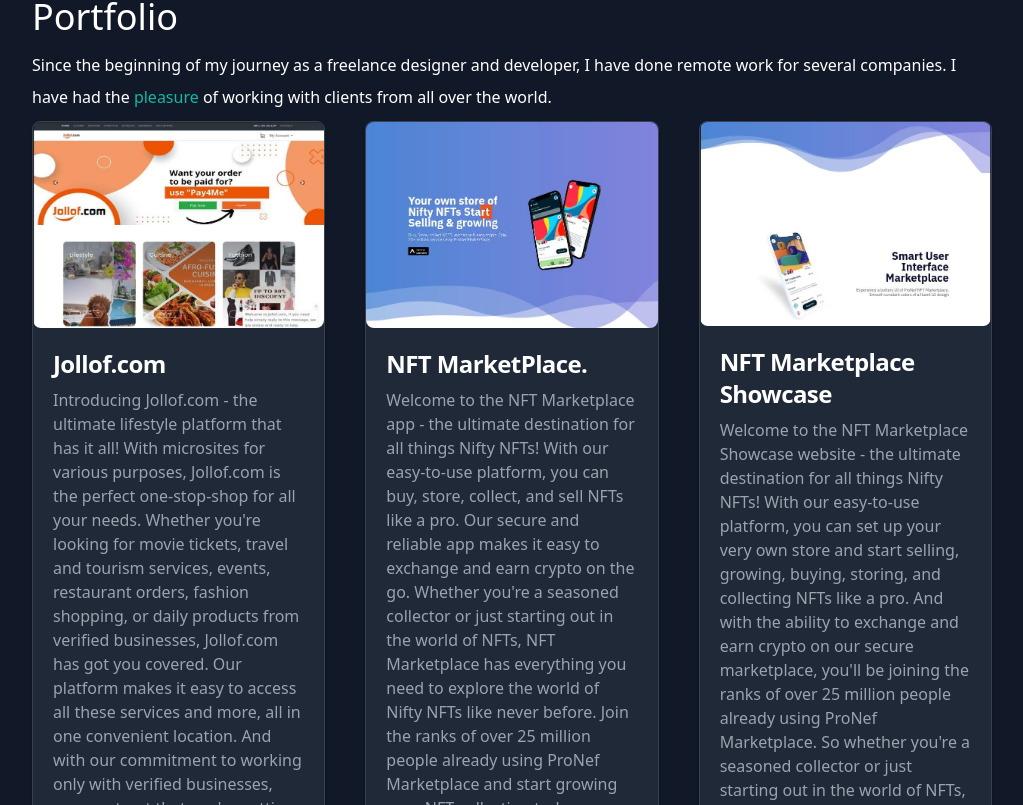
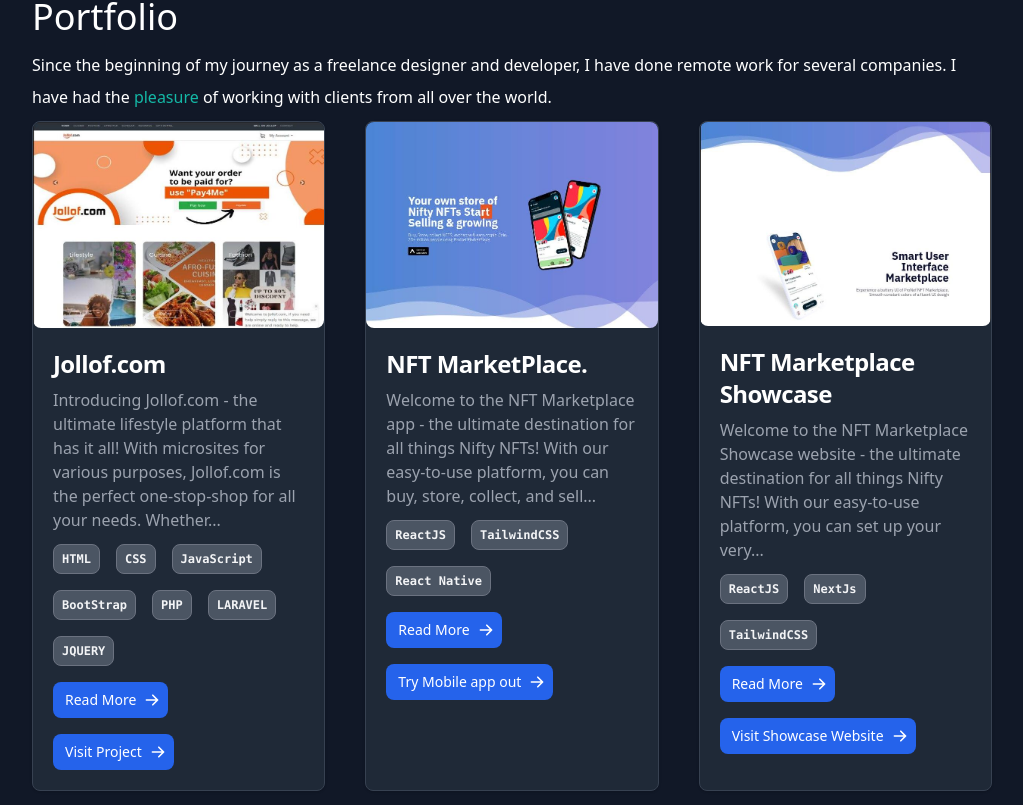
Before and after one commit to Timbaron/Myportfolio, a Next.js app: page / in a window 1280 px wide. Shown: the part 1995-2800 px from the top of the page, without its empty margins (128-1151 px from the left). Built offline with nearby package versions, Linux system fonts and the light colour scheme.

Commit message:
add modal and progeamming stacks

```diff
--- a/components/Portfolio.jsx
+++ b/components/Portfolio.jsx
@@ -1,14 +1,19 @@
 import Image from "next/image";
-import React from "react";
+import React, { useState } from "react";
+import Modal from "./modal";
 
-const Portfolio = ({ src, title, description, url, urlText}) => {
+const Portfolio = ({ project, isDrawerOpen, setIsDrawerOpen }) => {
+  const [isModalOpen, setIsModalOpen] = useState(false);
+  const handleOpenModal = () => {
+    setIsModalOpen(true);
+  };
   return (
     <div class="max-w-sm bg-white border border-gray-200 rounded-lg shadow dark:bg-gray-800 dark:border-gray-700">
       <div class="mx-auto">
         <a href="#" width="100%">
           <Image
-            src={src}
-            alt={title}
+            src={project.imgUrl}
+            alt={project.title}
             width={400}
             height={200}
             className="rounded-lg object-cover"
@@ -18,20 +23,51 @@
       <div class="p-5">
         <a href="#">
           <h5 class="mb-2 text-2xl font-bold tracking-tight text-gray-900 dark:text-white">
-            {title}
+            {project.title}
           </h5>
         </a>
         <p class="mb-3 font-normal text-gray-700 dark:text-gray-400">
-          {description}
+          {project.description.split(" ").slice(0, 26).join(" ")}...
         </p>
-        {urlText && (
+        <div class="flex flex-wrap gap-4 mb-4">
+          {project.stacks.map((item) => (
+            <kbd
+              key={item}
+              className="px-2 py-1.5 text-xs font-semibold text-gray-800 bg-gray-100 border border-gray-200 rounded-lg dark:bg-gray-600 dark:text-gray-100 dark:border-gray-500"
+            >
+              {item}
+            </kbd>
+          ))}
+        </div>
+        <div class="flex flex-wrap gap-4">
+          <button
+            onClick={handleOpenModal}
+            type="button"
+            class="inline-flex items-center px-3 py-2 text-sm font-medium text-center text-white bg-blue-700 rounded-lg hover:bg-blue-800 focus:ring-4 focus:outline-none focus:ring-blue-300 dark:bg-blue-600 dark:hover:bg-blue-700 dark:focus:ring-blue-800"
+          >
+            Read More
+            <svg
+              aria-hidden="true"
+              class="w-4 h-4 ml-2 -mr-1"
+              fill="currentColor"
+              viewBox="0 0 20 20"
+              xmlns="http://www.w3.org/2000/svg"
+            >
+              <path
+                fill-rule="evenodd"
+                d="M10.293 3.293a1 1 0 011.414 0l6 6a1 1 0 010 1.414l-6 6a1 1 0 01-1.414-1.414L14.586 11H3a1 1 0 110-2h11.586l-4.293-4.293a1 1 0 010-1.414z"
+                clip-rule="evenodd"
+              ></path>
+            </svg>
+          </button>
+          {project.urlText && (
             <a
-        href={url}
+              href={project.url}
               target="_blank"
               rel="noreferrer"
               class="inline-flex items-center px-3 py-2 text-sm font-medium text-center text-white bg-blue-700 rounded-lg hover:bg-blue-800 focus:ring-4 focus:outline-none focus:ring-blue-300 dark:bg-blue-600 dark:hover:bg-blue-700 dark:focus:ring-blue-800"
             >
-       {urlText}
+              {project.urlText}
               <svg
                 aria-hidden="true"
                 class="w-4 h-4 ml-2 -mr-1"
@@ -49,6 +85,13 @@
           )}
         </div>
       </div>
+      {/* <Drawer isOpen={isDrawerOpen} setIsOpen={setIsDrawerOpen} /> */}
+      <Modal
+        project={project}
+        isModalOpen={isModalOpen}
+        setIsModalOpen={setIsModalOpen}
+      />
+    </div>
   );
 };
 
--- /dev/null
+++ b/components/modal.jsx
@@ -0,0 +1,65 @@
+import { useState } from "react";
+
+const Modal = ({ isOpen, closeModal, children }) => {
+  const handleBackgroundClick = (event) => {
+    if (event.target === event.currentTarget) {
+      closeModal();
+    }
+  };
+
+  return (
+    <div
+      className={`fixed inset-0 z-50 overflow-auto bg-opacity-50 ${
+        isOpen ? "" : "hidden"
+      }`}
+      onClick={handleBackgroundClick}
+    >
+      <div className="fixed inset-0 flex items-center justify-center m-4">
+        <div className="relative bg-black dark:bg-white w-800 max-h-96 overflow-y-auto rounded-md shadow-lg p-6">
+          <button
+            className="absolute top-2 right-2 text-gray-400 hover:text-gray-600 focus:outline-none"
+            onClick={closeModal}
+          >
+            <svg
+              xmlns="http://www.w3.org/2000/svg"
+              className="h-6 w-6"
+              fill="none"
+              viewBox="0 0 24 24"
+              stroke="currentColor"
+            >
+              <path
+                strokeLinecap="round"
+                strokeLinejoin="round"
+                strokeWidth={2}
+                d="M6 18L18 6M6 6l12 12"
+              />
+            </svg>
+          </button>
+
+          {children}
+        </div>
+      </div>
+    </div>
+  );
+};
+
+const ModalPage = ({ project,isModalOpen,setIsModalOpen }) => {
+
+  const handleCloseModal = () => {
+    setIsModalOpen(false);
+  };
+
+  return (
+    <div>
+
+      <Modal isOpen={isModalOpen} closeModal={handleCloseModal}>
+        <h2 className="text-lg font-medium mb-4 text-blue-600">
+          {project.title}
+        </h2>
+        <p className="text-gray-700">{project.description}</p>
+      </Modal>
+    </div>
+  );
+};
+
+export default ModalPage;
--- a/constants/projects.js
+++ b/constants/projects.js
@@ -18,6 +18,9 @@
     url: "https://jollof.com",
     urlText: "Visit Project",
     imgUrl: jollof,
+    stacks: [
+      'HTML','CSS','JavaScript','BootStrap','PHP','LARAVEL','JQUERY'
+    ],
   },
   {
     id: 2,
@@ -26,6 +29,9 @@
     url: "https://expo.dev/@timbaron/react_native_app?serviceType=classic&distribution=expo-go",
     urlText: "Try Mobile app out",
     imgUrl: nft,
+    stacks: [
+      'ReactJS','TailwindCSS','React Native'
+    ],
   },
   {
     id: 3,
@@ -34,6 +40,9 @@
     url: "https://dark-truth-0965.on.fleek.co/",
     urlText: "Visit Showcase Website",
     imgUrl: nft2,
+    stacks: [
+      'ReactJS','NextJs','TailwindCSS'
+    ],
   },
   {
     id: 4,
@@ -42,6 +51,9 @@
     url: "https://github.com/Timbaron/dJobs",
     urlText: "Open app on GitHub",
     imgUrl: djobs,
+    stacks: [
+      'ReactJS','TailwindCSS','React Native'
+    ],
   },
   {
     id: 5,
@@ -50,6 +62,9 @@
     url: "https://github.com/Timbaron/fundz",
     urlText: "Open Project on GitHub",
     imgUrl: fundz,
+    stacks: [
+      'HTML','CSS','JavaScript','PHP','LARAVEL'
+    ],
   },
   {
     id: 6,
@@ -58,6 +73,9 @@
     url: "https://github.com/Timbaron/tailer-ui",
     urlText: "Open project on Github",
     imgUrl: tailerui,
+    stacks: [
+      'ReactJS','NextJs','TailwindCSS'
+    ],
   },
   {
     id: 7,
@@ -66,5 +84,8 @@
     url: "https://github.com/Timbaron/ThreeJs",
     urlText: "View source code on GitHub",
     imgUrl: threejs,
+    stacks: [
+      'ReactJS','NextJs','TailwindCSS, ThreeJs'
+    ],
   },
 ];
--- a/pages/index.js
+++ b/pages/index.js
@@ -19,9 +19,11 @@
 import { useState } from "react";
 import { services } from "../constants/services";
 import { FaWhatsapp } from "react-icons/fa";
+import Modal from "../components/modal";
 
 export default function Home() {
   const [darkMode, setDarkMode] = useState(true);
+  const [isOpen, setIsOpen] = useState(false);
   return (
     <div className={darkMode ? "dark" : ""}>
       <Head>
@@ -49,7 +51,7 @@
                   href="https://drive.google.com/file/d/1yUMJZeKXjtW0165nB3zfC4DxozNsM4XX/view?usp=sharing"
                   download="AkiodeTimothy_Resume.pdf"
                 >
-                 Resume
+                  Resume
                 </a>
               </li>
             </ul>
@@ -141,17 +143,18 @@
 
           <div className="grid gap-10 md:grid-cols-2 xl:grid-cols-3 2xl:grid-cols-4 pb-8">
             {projects.map((project) => (
-              <Portfolio
-                key={project.id}
-                src={project.imgUrl}
-                title={project.title}
-                description={project.description}
-                urlText={project.urlText}
-                url={project.url}
-              />
+              <>
+                <Portfolio
+                  key={project.id}
+                  project={project}
+                  isDrawerOpen={isOpen}
+                  setIsDrawerOpen={setIsOpen}
+                />
+              </>
             ))}
           </div>
         </section>
+
         <Footer />
       </main>
     </div>
```
Lines whose indentation alone changed are shown as unchanged.
